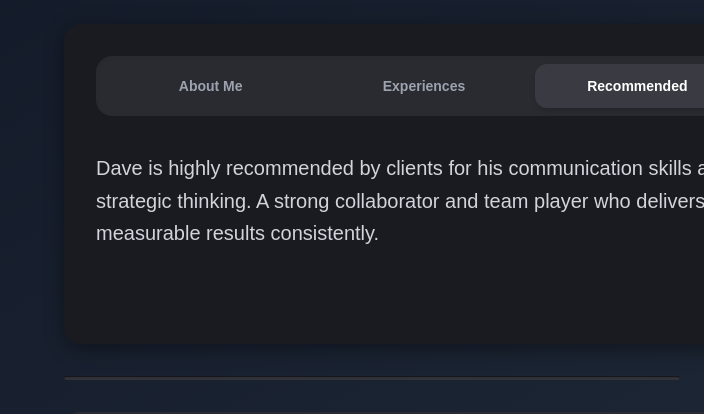
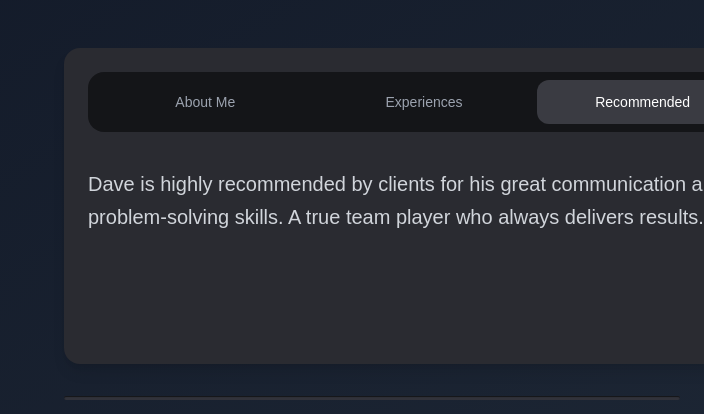
Before and after one commit to Haripriy1909/assignment-ui, a React (Create React App) app: page / in a window 1280 px wide. Both pictures are taken after a click on the button "Recommended". Shown: the top 414 px of the page, without its empty margins (576-1280 px from the left). Built offline with nearby package versions, Linux system fonts and the light colour scheme.

Commit message:
Update Tabs.js

```diff
--- a/src/Components/Tabs.js
+++ b/src/Components/Tabs.js
@@ -1,4 +1,4 @@
-import React, { useState } from "react";
+ import React, { useState } from "react";
 
 const Tabs = () => {
   const [activeTab, setActiveTab] = useState("about");
@@ -9,13 +9,10 @@ const Tabs = () => {
         return (
           <p className="text-gray-300 mt-4 leading-relaxed font-normal text-[18px] md:text-[20px]">
             Hello! I’m Dave, your sales rep here from Salesforce. I’ve been working at
-            this awesome company for 3 years now.
-            <br />
-            <br />
+            this awesome company for 3 years now.<br /><br />
             I was born and raised in Albany, NY & have been living in Santa Carla for the
             past 10 years with my wife Tiffany and my 4-year-old twin daughters – Emma
-            and Ella. Both of them are just starting school, so my calendar is usually
-            blocked between 9–10 AM. This is a fun, busy time for our family!
+            and Ella.
           </p>
         );
       case "exp":
@@ -23,15 +20,14 @@ const Tabs = () => {
           <p className="text-gray-300 mt-4 leading-relaxed font-normal text-[18px] md:text-[20px]">
             I’ve worked with multiple enterprise clients to help optimize CRM pipelines,
             increase conversion rates, and improve customer experience using Salesforce
-            automation tools. I enjoy problem-solving and data-driven decision making.
+            automation tools.
           </p>
         );
       case "rec":
         return (
           <p className="text-gray-300 mt-4 leading-relaxed font-normal text-[18px] md:text-[20px]">
-            Dave is highly recommended by clients for his communication skills and
-            strategic thinking. A strong collaborator and team player who delivers
-            measurable results consistently.
+            Dave is highly recommended by clients for his great communication and
+            problem-solving skills. A true team player who always delivers results.
           </p>
         );
       default:
@@ -40,32 +36,28 @@ const Tabs = () => {
   };
 
   return (
-    <div className="bg-[#1a1b20] p-5 md:p-8 rounded-2xl shadow-[0_4px_20px_rgba(0,0,0,0.4)] w-full md:w-[720px] h-[320px] font-jakarta text-white">
-
-      <div className="flex justify-between bg-[#2a2b31] rounded-2xl p-2 shadow-inner">
+    <div className="mt-6 bg-[#2a2b31] rounded-2xl p-6 shadow-lg font-jakarta w-full md:w-[720px] h-auto md:h-[316px]">
+      <div className="flex bg-[#141518] rounded-2xl p-2">
         {["about", "exp", "rec"].map((tab) => (
           <button
             key={tab}
-            className={`flex-1 py-3 rounded-xl mx-1 text-sm font-semibold transition-all duration-300 ${
-              activeTab === tab
-                ? "bg-[#3a3b42] text-white shadow-md"
+            className={`flex-1 py-3 rounded-xl mx-1 text-sm font-medium transition-all duration-300 ${activeTab === tab
+                ? "bg-[#3a3b42] text-white"
                 : "text-gray-400 hover:text-white"
-            }`}
+              }`}
             onClick={() => setActiveTab(tab)}
           >
             {tab === "about"
               ? "About Me"
               : tab === "exp"
-              ? "Experiences"
-              : "Recommended"}
+                ? "Experiences"
+                : "Recommended"}
           </button>
         ))}
       </div>
 
 
-      <div className="mt-5 overflow-y-auto pr-3 scrollbar-thin scrollbar-thumb-[#3a3b42] scrollbar-track-[#1a1b20]">
-        {renderContent()}
-      </div>
+      <div className="mt-5 overflow-y-auto pr-3 no-scrollbar">{renderContent()}</div>
     </div>
   );
 };
```
